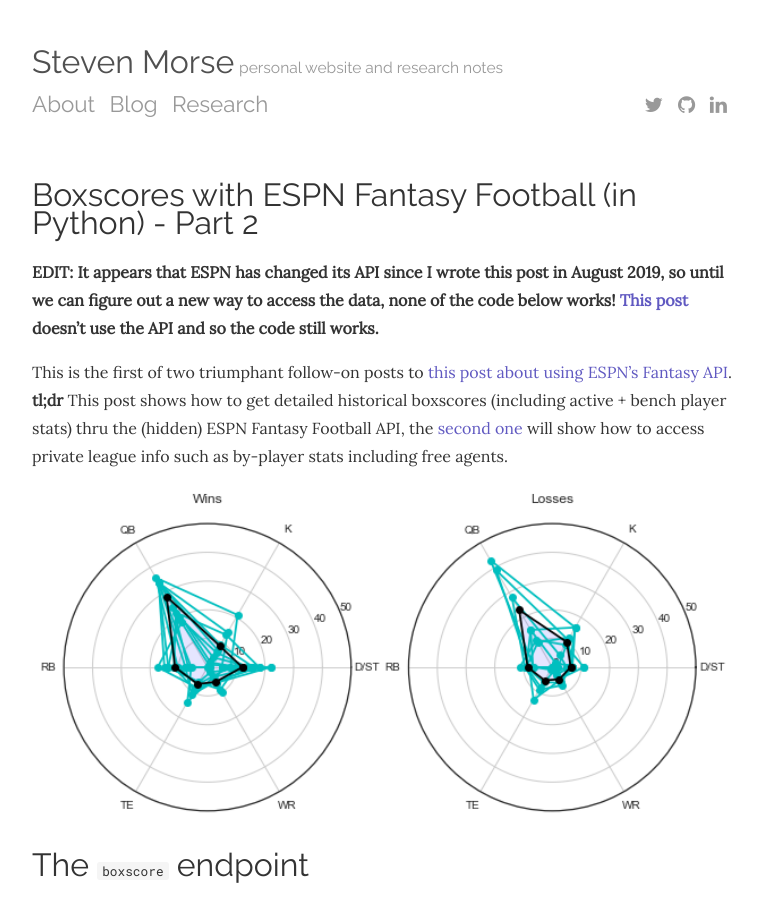
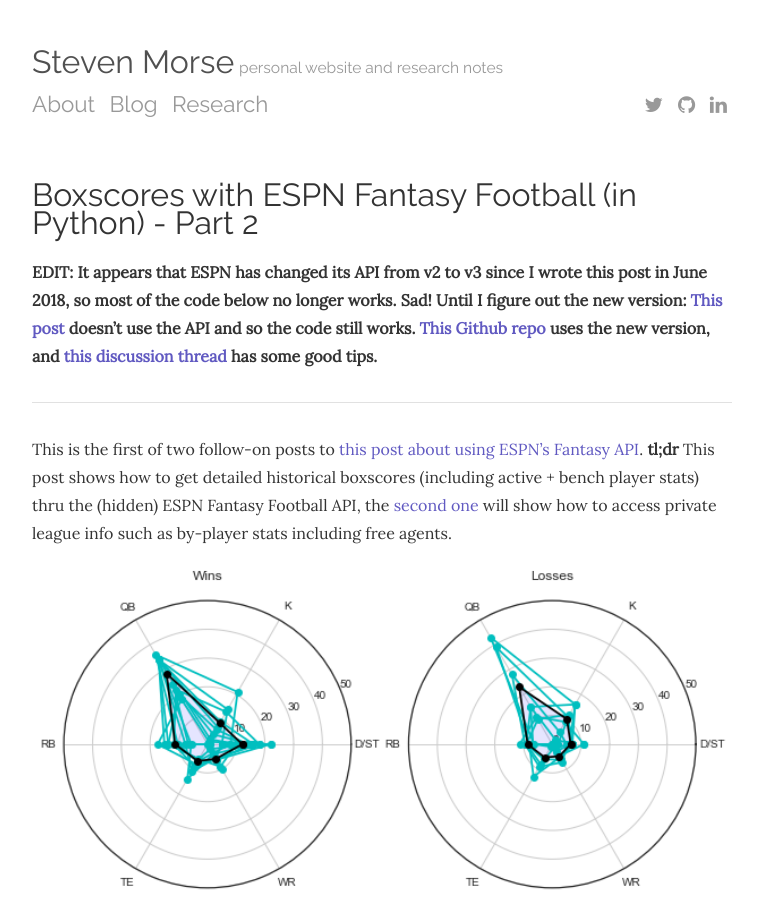
Before and after one commit to stmorse/stmorse.github.io, a Jekyll site: the page built from _posts/2018-08-01-espn-fantasy-2-python.md, in a window 1280 px wide and 900 px high. Shown: the whole window, without its empty margins (258-1021 px from the left). Built offline with Jekyll 4.4.1, drawn with Linux system fonts in a browser that asks for light colours; nearby versions of some CDN libraries.

Commit message:
updated caveat wording

```diff
--- a/_posts/2018-08-01-espn-fantasy-2-python.md
+++ b/_posts/2018-08-01-espn-fantasy-2-python.md
@@ -6,9 +6,11 @@
 tags: [projects, football, python]
 ---
 
-**EDIT: It appears that ESPN has changed its API since I wrote this post in August 2019, so until we can figure out a new way to access the data, none of the code below works! [This post](https://stmorse.github.io/journal/espn-fantasy-3-python.html) doesn't use the API and so the code still works.**
+**EDIT: It appears that ESPN has changed its API from v2 to v3 since I wrote this post in June 2018, so most of the code below no longer works. Sad!  Until I figure out the new version: [This post](https://stmorse.github.io/journal/espn-fantasy-3-python.html) doesn't use the API and so the code still works. [This Github repo](https://github.com/cwendt94/ff-espn-api) uses the new version, and [this discussion thread](https://github.com/mkreiser/ESPN-Fantasy-Football-API/issues/95) has some good tips.**
 
-This is the first of two triumphant follow-on posts to [this post about using ESPN's Fantasy API](https://stmorse.github.io/journal/espn-fantasy-python.html).  **tl;dr** This post shows how to get detailed historical boxscores (including active + bench player stats) thru the (hidden) ESPN Fantasy Football API, the [second one](https://stmorse.github.io/journal/espn-fantasy-3-python.html) will show how to access private league info such as by-player stats including free agents.
+<hr>
+
+This is the first of two follow-on posts to [this post about using ESPN's Fantasy API](https://stmorse.github.io/journal/espn-fantasy-python.html).  **tl;dr** This post shows how to get detailed historical boxscores (including active + bench player stats) thru the (hidden) ESPN Fantasy Football API, the [second one](https://stmorse.github.io/journal/espn-fantasy-3-python.html) will show how to access private league info such as by-player stats including free agents.
 
 <img align="center" width="100%" src="{{ site.github.url }}/images/radar_sh.png" alt="win-loss profiles">
 
```
Also changed, not shown: _posts/2018-06-28-espn-fantasy-python.md (+3 -1 lines).
